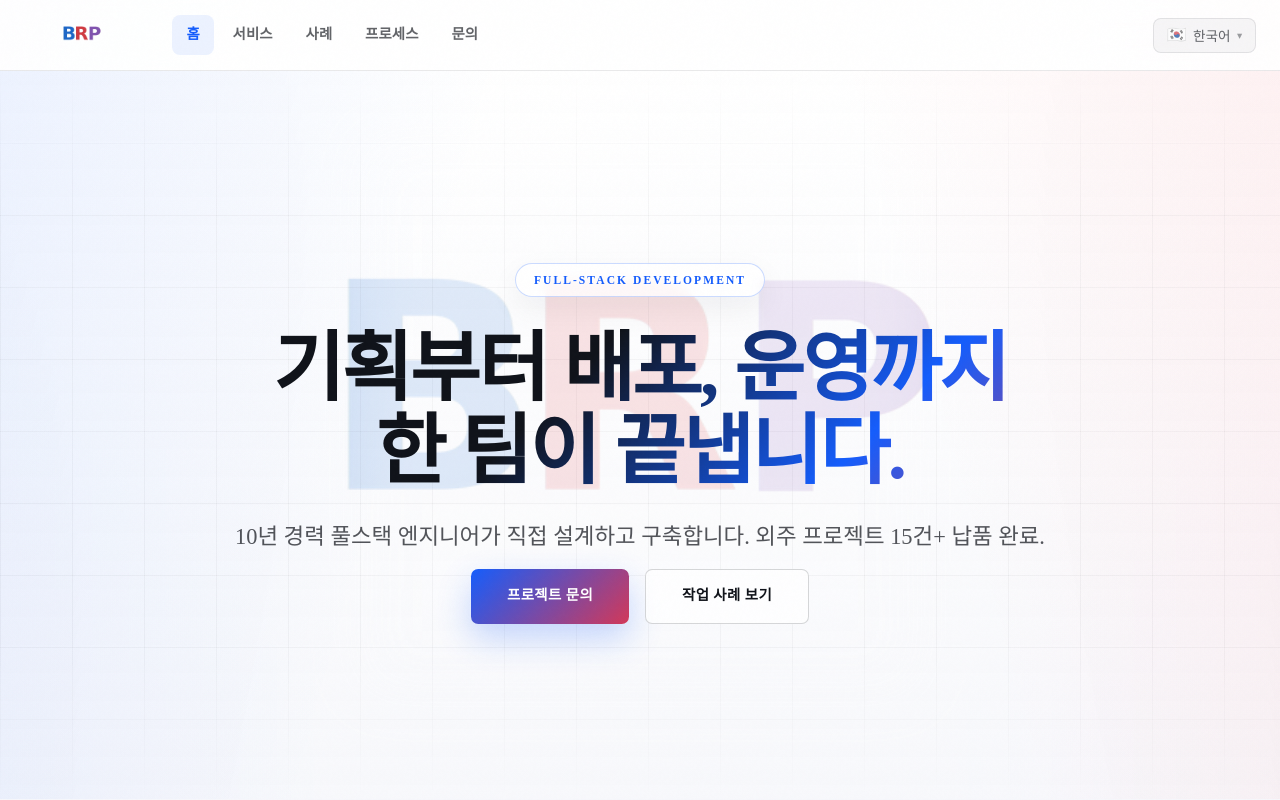
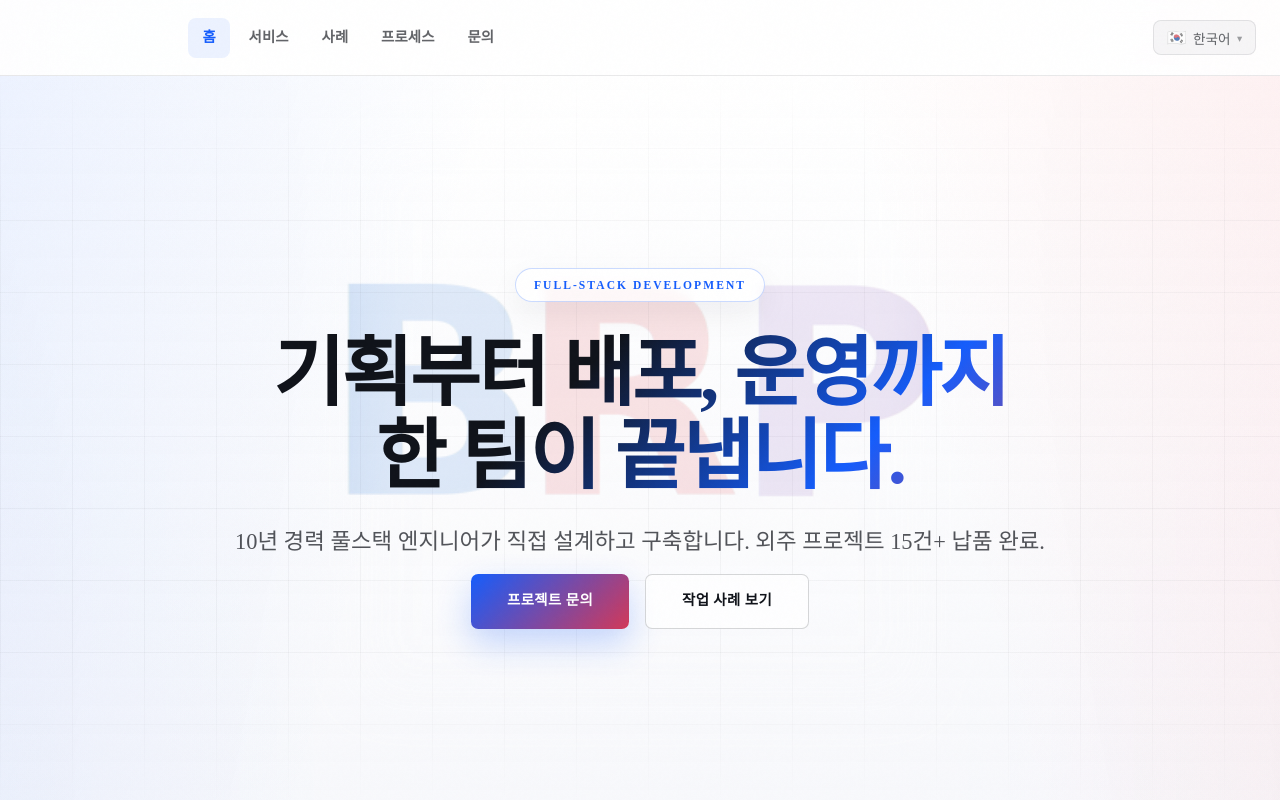
Before and after one commit to BlueDeveloper/Archive, a Next.js app: page / in a window 1280 px wide. Shown: the top 800 px of the page. Built offline with nearby package versions, Linux system fonts and the light colour scheme.

Commit message:
Archive + Dashboard 로고 애니메이션 SVG 적용 (img→object 태그)
Co-Authored-By: Claude Opus 4.6 (1M context) <noreply@anthropic.com>

```diff
--- a/components/Navigation.tsx
+++ b/components/Navigation.tsx
@@ -44,14 +44,12 @@ export default function Navigation() {
     <nav className="navigation">
       <div className="nav-container">
         <Link href="/" className="nav-logo" onClick={() => setIsMenuOpen(false)}>
-          <Image
-            src="/logo.png"
-            alt="BD Logo"
-            width={132}
-            height={74}
-            priority
+          <object
+            type="image/svg+xml"
+            data="/brp_logo_animated.svg"
+            aria-label="BRP Logo"
+            style={{ width: 132, height: 53, pointerEvents: 'none' }}
             className="logo-image"
-            unoptimized
           />
         </Link>
 
```
Also changed, not shown: components/dashboard/Nav.tsx (+5 -6 lines).
